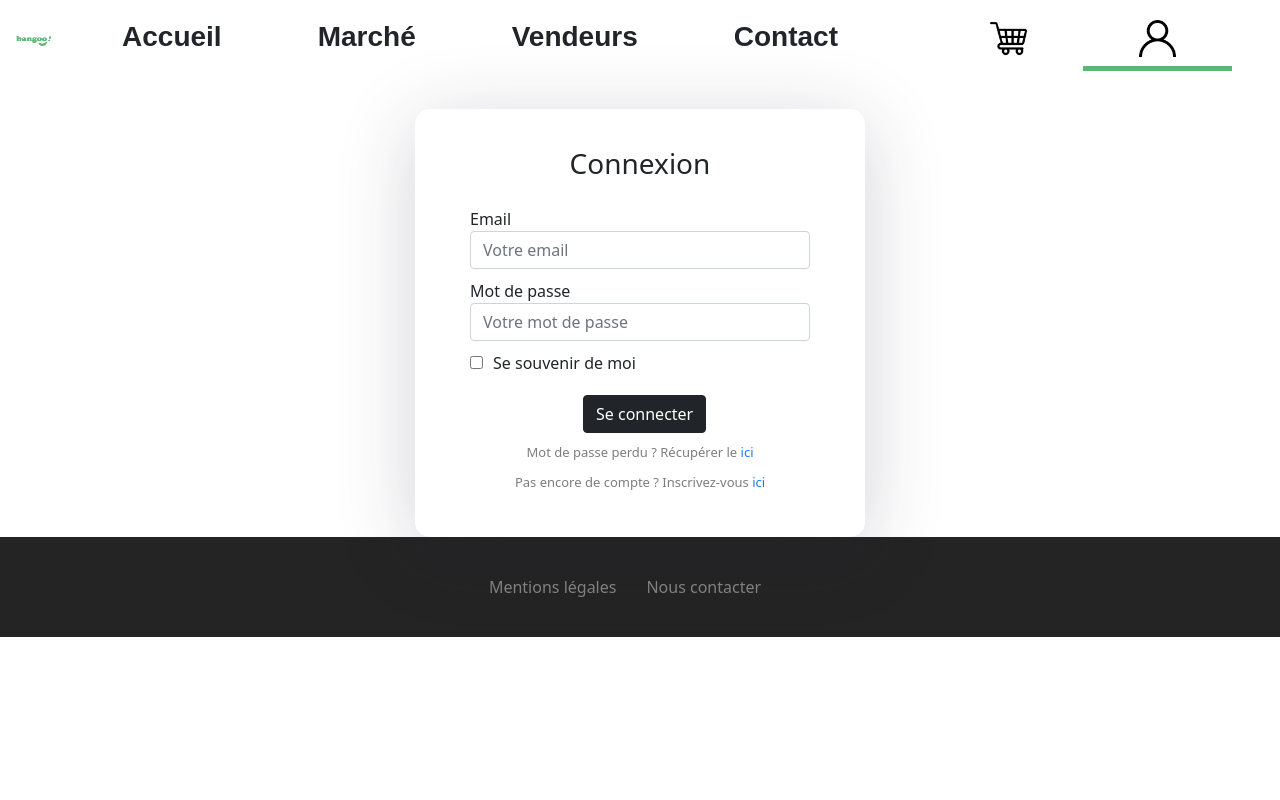
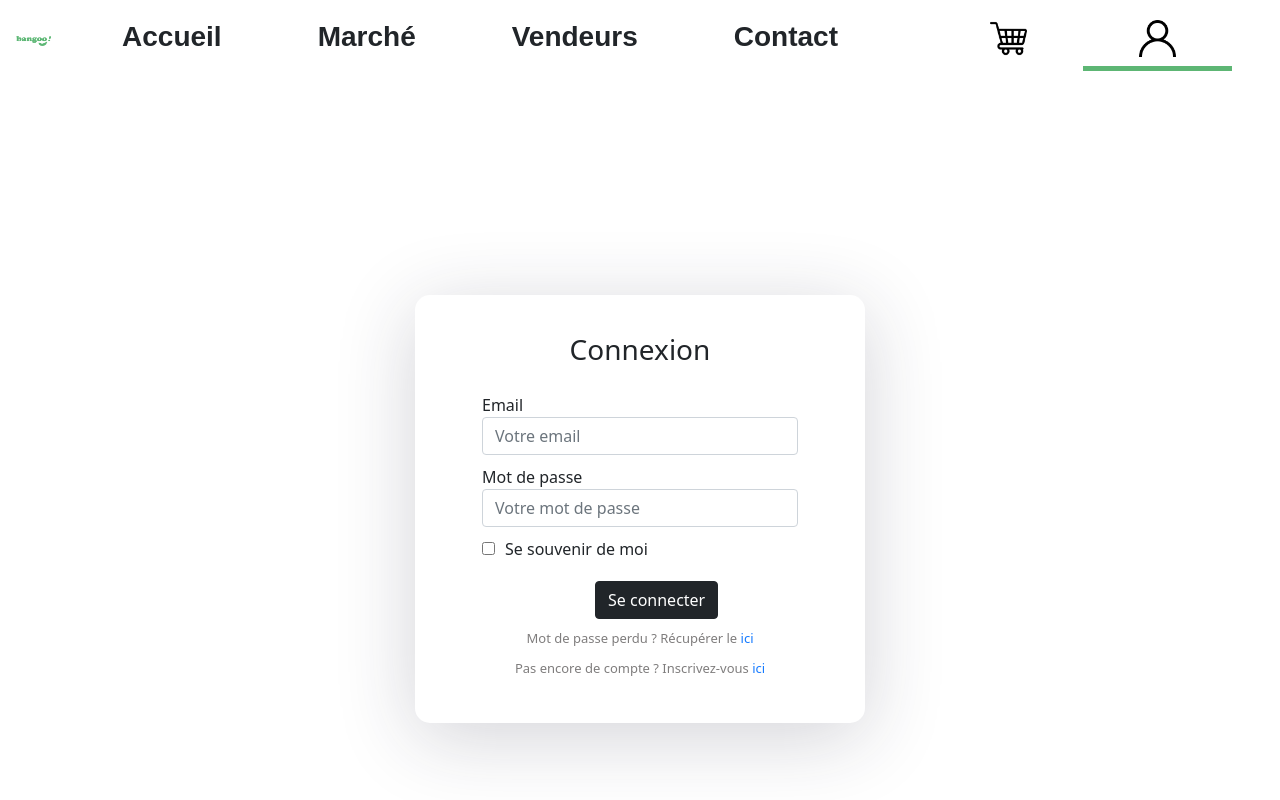
Before and after one commit to nightcoding-ai/projet-dintegration, a React (Create React App) app in the folder frontend/: page /Login in a window 1280 px wide. Shown: the top 800 px of the page. Built offline with nearby package versions, Linux system fonts and the light colour scheme.

Commit message:
Solved problem footer

```diff
--- a/frontend/src/Components/Home/Home.js
+++ b/frontend/src/Components/Home/Home.js
@@ -9,6 +9,7 @@ export default class Home extends Component {
                 <div className='home'>
                     <div className='hello'>Bienvenue sur <img src={logo} alt='logo'></img> </div>
                 </div>
+
             </>
         )
     }
--- a/frontend/src/Components/Login/Login.css
+++ b/frontend/src/Components/Login/Login.css
@@ -1,5 +1,5 @@
 .outer {
-    display: flex;
+    display: auto;
     justify-content: center;
     flex-direction: column;
     text-align: left;
@@ -8,7 +8,7 @@
 
 .inner {
     width: 450px;
-    margin: auto;
+    margin:auto;
     background: #ffffff;
     box-shadow: 0px 14px 80px rgba(34, 35, 58, 0.2);
     padding: 40px 55px 45px 55px;
--- a/frontend/src/Components/Login/Login.js
+++ b/frontend/src/Components/Login/Login.js
@@ -1,9 +1,11 @@
 import React, { Component } from "react";
 import './Login.css'
+
 
 export default class Login extends Component {
     render() {
         return (
+            <div className="container-fluid">
             <form className="">
 
                 <h3>Connexion</h3>
@@ -34,6 +36,7 @@ export default class Login extends Component {
                     Pas encore de compte ? Inscrivez-vous <a href="./Register">ici</a>
                 </p>
             </form>
+            </div>
         );
     }
 }
--- a/frontend/src/index.css
+++ b/frontend/src/index.css
@@ -11,3 +11,10 @@ code {
   font-family: source-code-pro, Menlo, Monaco, Consolas, 'Courier New',
     monospace;
 }
+
+.outer {
+  text-align: center;
+  background: #ffffff;
+  min-height: 100vh;
+  display: flex;
+}
--- a/frontend/src/index.js
+++ b/frontend/src/index.js
@@ -32,7 +32,7 @@ ReactDOM.render(
           </div>
         </div>
       </Switch>
-      <Footer/>
+      <Footer className="footer"/>
     </Router>
   </React.StrictMode>,
   document.getElementById('root')
```
Also changed, not shown: 1 other file (tests, documents, lock files or other folders).
